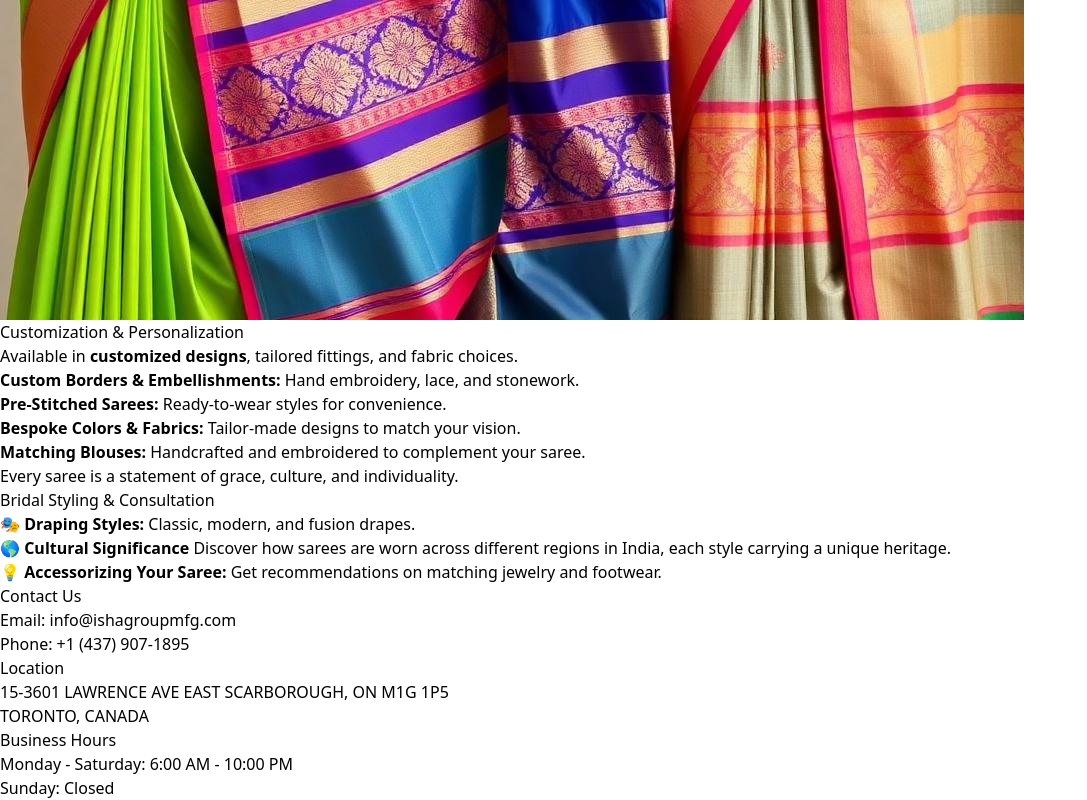
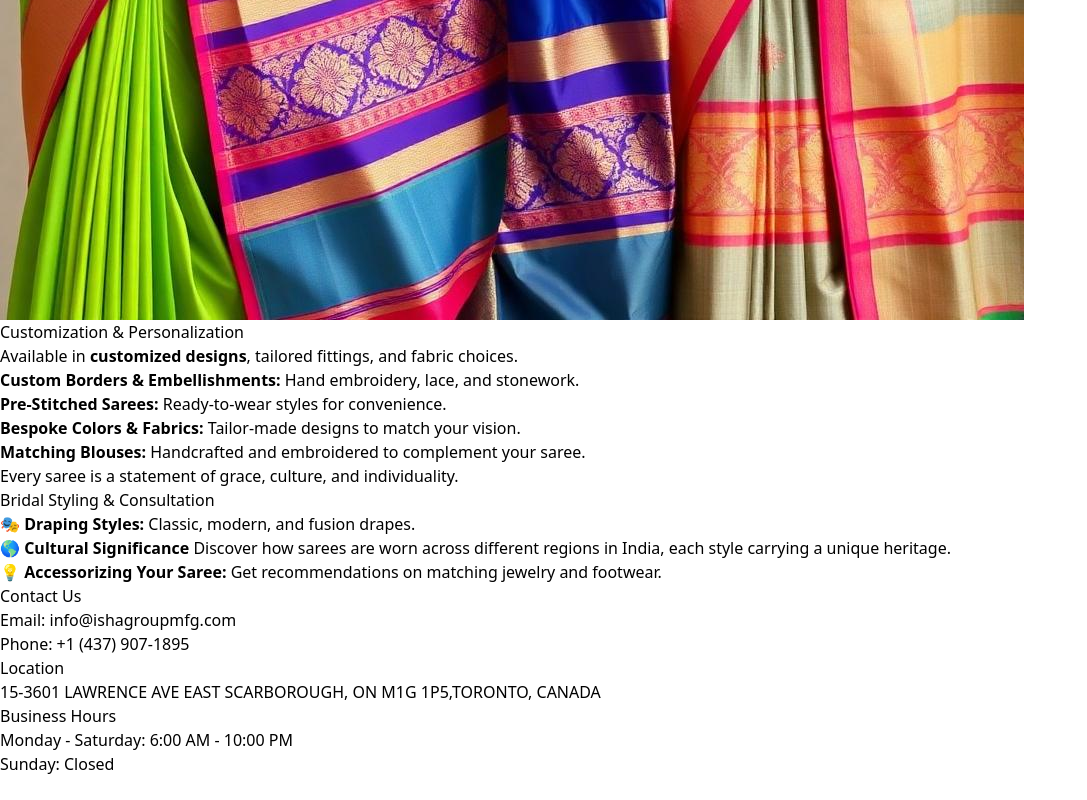
Before and after one commit to sampreeth8/IshaGroup, a React (Vite) app: page /Sarees in a window 1280 px wide. Shown: the part 3996-4796 px from the top of the page, without its empty margins (0-1087 px from the left). After the commit the page ends 4772 px from the top, so only its background shows below. Built offline with nearby package versions, Linux system fonts and the light colour scheme.

Commit message:
modified footer address again 2

```diff
--- a/src/components/Footer.jsx
+++ b/src/components/Footer.jsx
@@ -12,8 +12,7 @@ function Footer() {
           </div>
           <div>
             <h3 className="text-white text-lg font-semibold mb-4">Location</h3>
-            <p className="text-gray-400">15-3601 LAWRENCE AVE EAST SCARBOROUGH, ON M1G 1P5</p>
-            <p className="text-gray-400">TORONTO, CANADA</p>
+            <p className="text-gray-400">15-3601 LAWRENCE AVE EAST SCARBOROUGH, ON M1G 1P5,TORONTO, CANADA</p>
           </div>
           <div>
             <h3 className="text-white text-lg font-semibold mb-4">Business Hours</h3>
```
